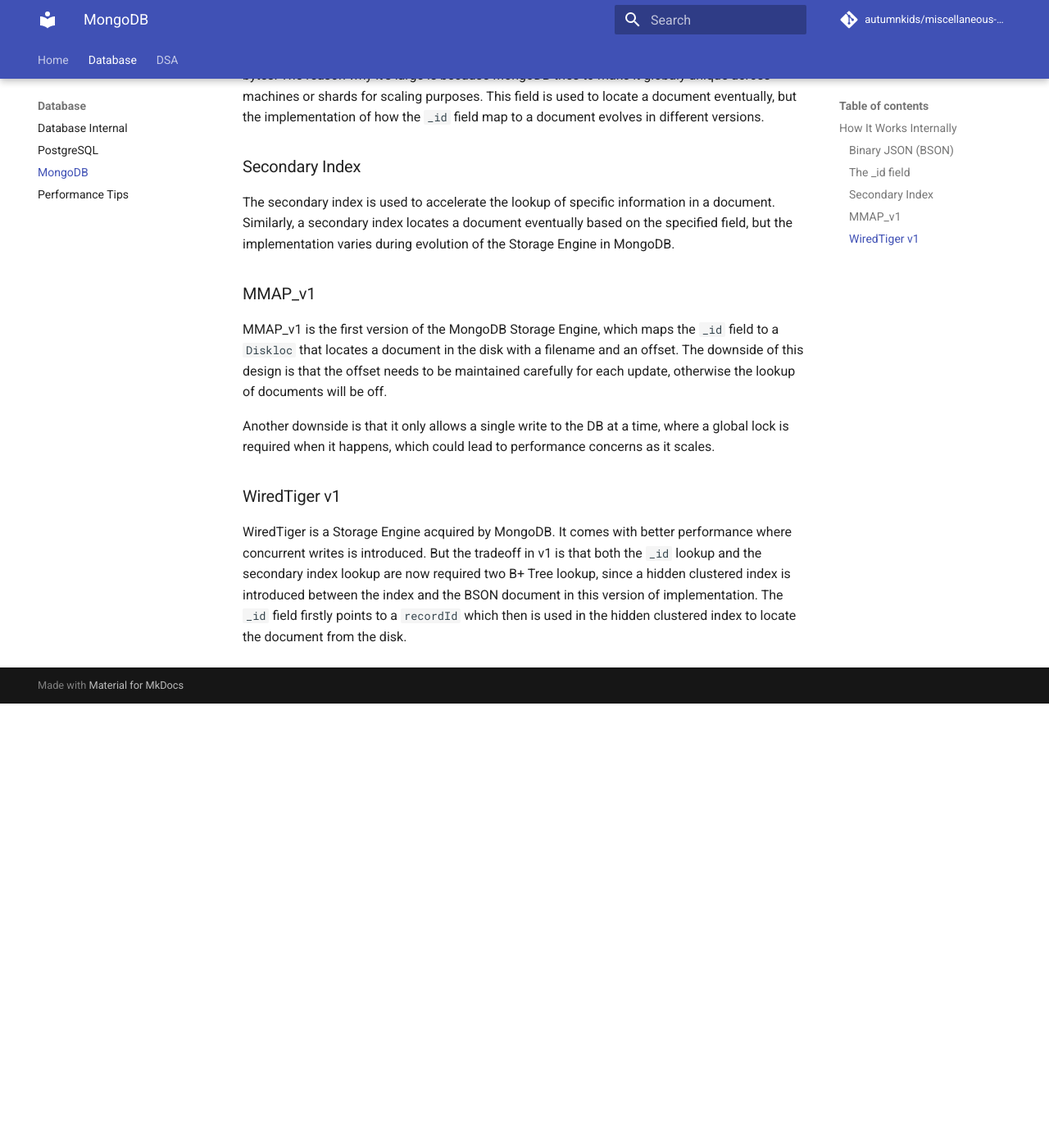
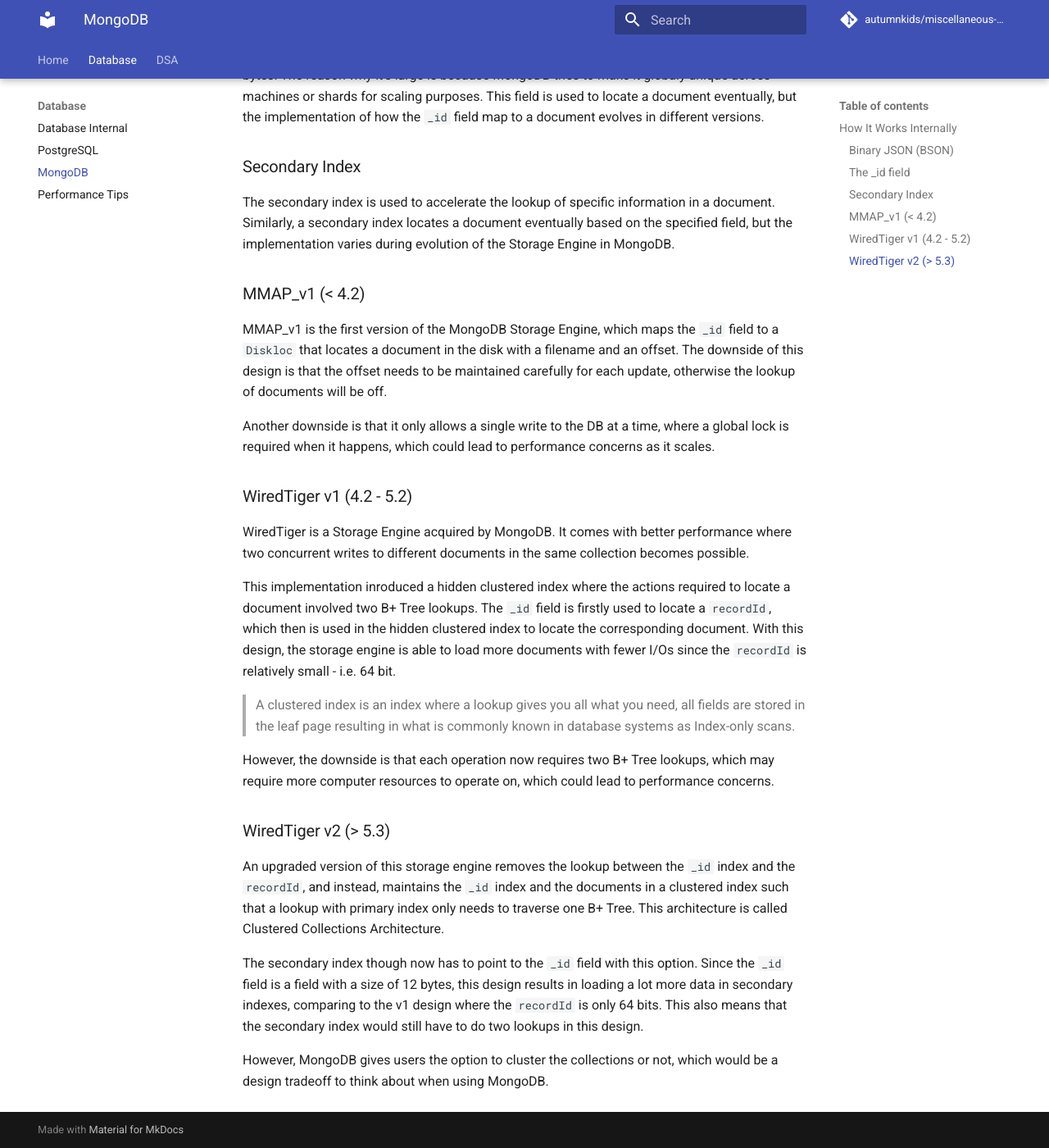
Before and after one commit to autumnkids/miscellaneous-study-notes, an MkDocs documentation site: the page built from docs/database/mongodb.md, in a window 1280 px wide and 1400 px high, scrolled down 682 px. Shown: the whole window at 82% size. Built offline with MkDocs 1.6.1 and Material for MkDocs 9.7.7, drawn with Linux system fonts in a browser that asks for light colours; comment, search, counter and statistics services are not loaded; before the commit the page ends 1540 px from its top, so only the background shows below that.

Commit message:
Add more notes for mongodb

```diff
--- a/docs/database/mongodb.md
+++ b/docs/database/mongodb.md
@@ -20,12 +20,26 @@
 
 The secondary index is used to accelerate the lookup of specific information in a document. Similarly, a secondary index locates a document eventually based on the specified field, but the implementation varies during evolution of the Storage Engine in MongoDB.
 
-### MMAP_v1
+### MMAP_v1 (< 4.2)
 
 MMAP_v1 is the first version of the MongoDB Storage Engine, which maps the `_id` field to a `Diskloc` that locates a document in the disk with a filename and an offset. The downside of this design is that the offset needs to be maintained carefully for each update, otherwise the lookup of documents will be off.
 
 Another downside is that it only allows a single write to the DB at a time, where a global lock is required when it happens, which could lead to performance concerns as it scales.
 
-### WiredTiger v1
+### WiredTiger v1 (4.2 - 5.2)
 
-WiredTiger is a Storage Engine acquired by MongoDB. It comes with better performance where concurrent writes is introduced. But the tradeoff in v1 is that both the `_id` lookup and the secondary index lookup are now required two B+ Tree lookup, since a hidden clustered index is introduced between the index and the BSON document in this version of implementation. The `_id` field firstly points to a `recordId` which then is used in the hidden clustered index to locate the document from the disk.
+WiredTiger is a Storage Engine acquired by MongoDB. It comes with better performance where two concurrent writes to different documents in the same collection becomes possible.
+
+This implementation inroduced a hidden clustered index where the actions required to locate a document involved two B+ Tree lookups. The `_id` field is firstly used to locate a `recordId`, which then is used in the hidden clustered index to locate the corresponding document. With this design, the storage engine is able to load more documents with fewer I/Os since the `recordId` is relatively small - i.e. 64 bit.
+
+> A clustered index is an index where a lookup gives you all what you need, all fields are stored in the leaf page resulting in what is commonly known in database systems as Index-only scans.
+
+However, the downside is that each operation now requires two B+ Tree lookups, which may require more computer resources to operate on, which could lead to performance concerns.
+
+### WiredTiger v2 (> 5.3)
+
+An upgraded version of this storage engine removes the lookup between the `_id` index and the `recordId`, and instead, maintains the `_id` index and the documents in a clustered index such that a lookup with primary index only needs to traverse one B+ Tree. This architecture is called Clustered Collections Architecture.
+
+The secondary index though now has to point to the `_id` field with this option. Since the `_id` field is a field with a size of 12 bytes, this design results in loading a lot more data in secondary indexes, comparing to the v1 design where the `recordId` is only 64 bits. This also means that the secondary index would still have to do two lookups in this design.
+
+However, MongoDB gives users the option to cluster the collections or not, which would be a design tradeoff to think about when using MongoDB.
```
